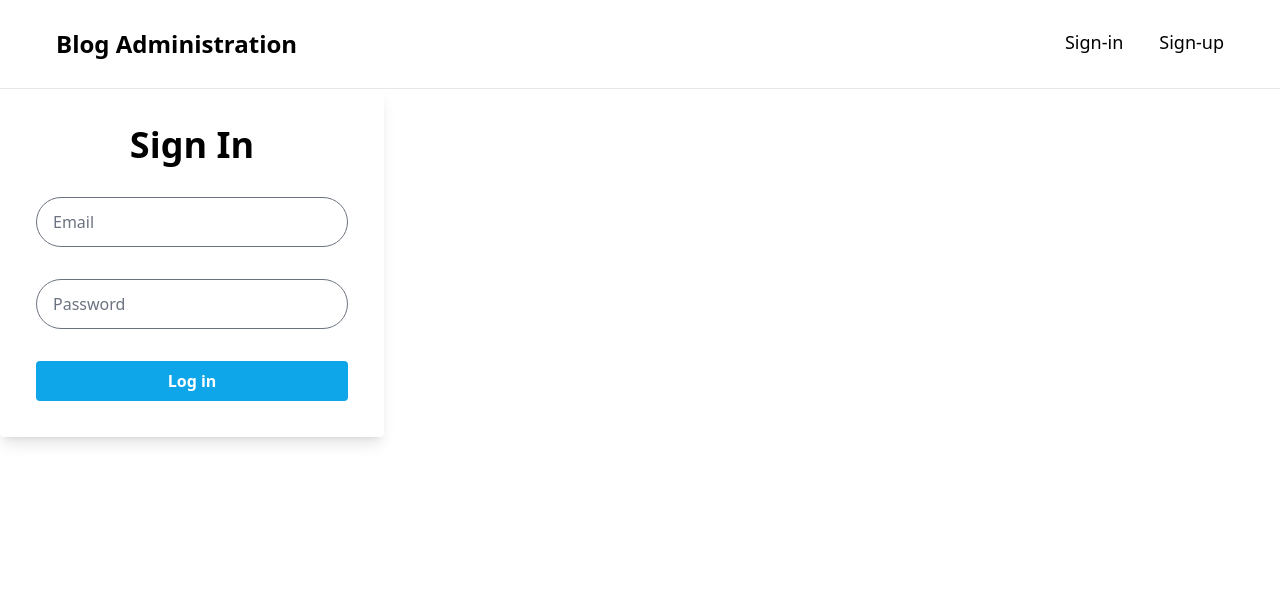
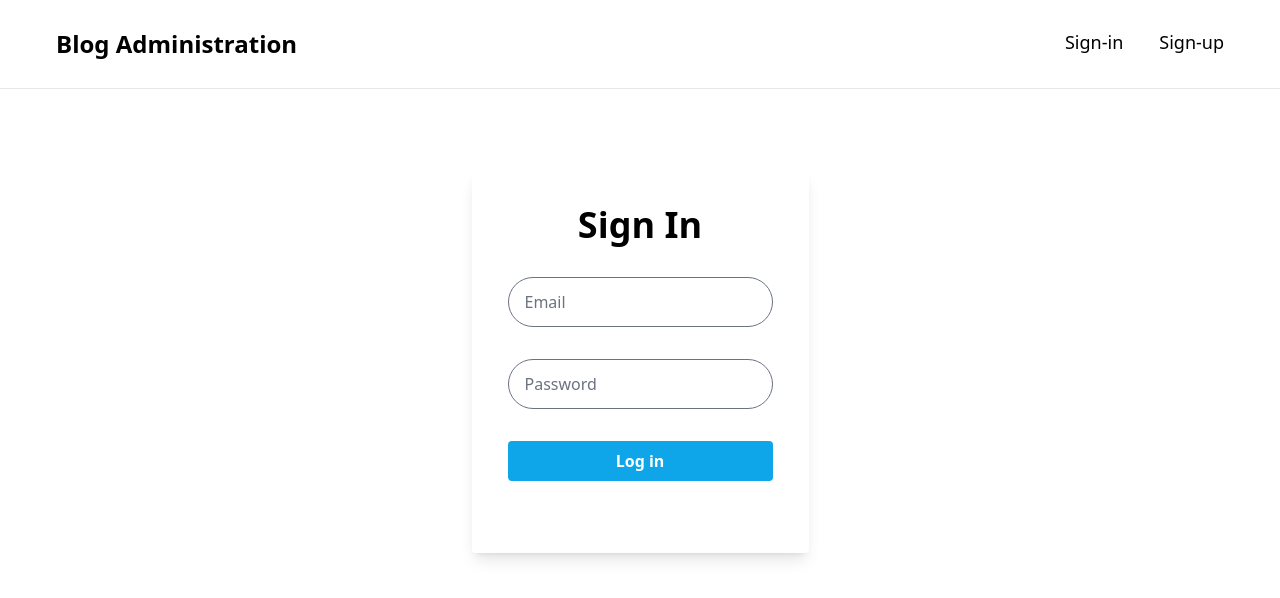
Before and after one commit to rdpinkst/blog-administration, a React (Vite) app: page / in a window 1280 px wide. Shown: the top 598 px of the page. Built offline with nearby package versions, Linux system fonts and the light colour scheme.

Commit message:
Working on styling

```diff
--- a/src/App.jsx
+++ b/src/App.jsx
@@ -3,8 +3,6 @@ import reactLogo from './assets/react.svg'
 
 
 function App() {
-  const [count, setCount] = useState(0)
-
   return (
     <div className="App">
       <h1 className="text-3xl font-bold underline text-center">
--- a/src/components/Signin.jsx
+++ b/src/components/Signin.jsx
@@ -1,18 +1,24 @@
 function Signin() {
     return (
-        <form action="#" className= "max-w-sm rounded overflow-hidden shadow-lg p-9 space-y-8">
+        <div className="container mx-auto px-4 my-20 flex justify-center">
+            <form action="#" className= "max-w-lg rounded overflow-hidden shadow-lg p-9 space-y-8 h-96">
                 <h2 className="text-4xl text-center font-bold">Sign In</h2>
                 <div>
                     <label htmlFor="email"></label>
-                <input className="form-input px-4 py-3 rounded-full w-full" type="text" name="email" id="email" placeholder="Email"/>
+                    <input className="form-input px-4 py-3 rounded-full w-full"
+                    type="text" name="email" id="email" placeholder="Email"/>
                 </div>
                 <div>
                     <label htmlFor="password"></label>
-                <input className="form-input px-4 py-3 rounded-full w-full" type="password" name="password" id="password" placeholder="Password"/>
+                    <input className="form-input px-4 py-3 rounded-full w-full"
+                    type="password" name="password" id="password" placeholder="Password"/>
                 </div>
 
-            <button className="font-bold py-2 px-4 rounded bg-sky-500 text-white w-full">Log in</button>
+                <button className="font-bold py-2 px-4 rounded bg-sky-500
+                text-white w-full">Log in</button>
             </form>
+        </div>
+
     )
 }
 
--- a/src/index.css
+++ b/src/index.css
@@ -1,3 +1,10 @@
 @tailwind base;
 @tailwind components;
 @tailwind utilities;
+
+body{
+  height: 100vh;
+}
+#root{
+  min-height: 100%;
+}
```
Lines whose indentation alone changed are shown as unchanged.
